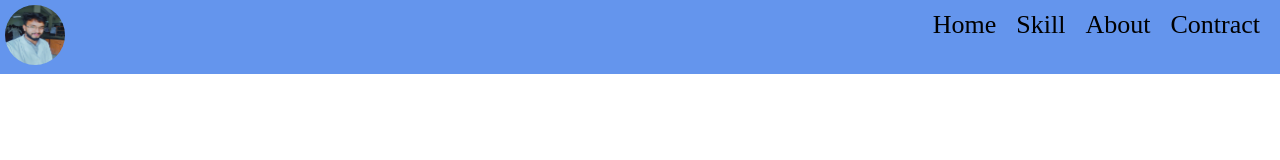
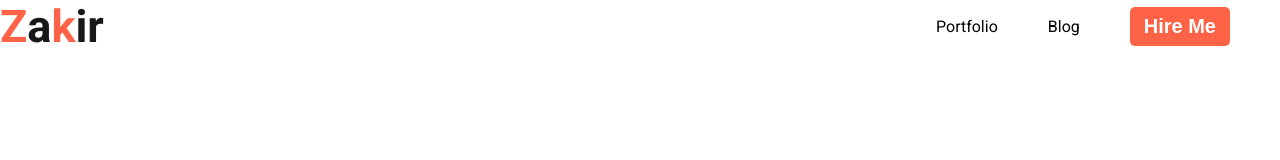
Before and after one commit to zakir-naik-abir/w.portfolio, a plain HTML site: page index.html in a window 1280 px wide. Drawn offline with Linux system fonts and the light colour scheme.

Commit message:
added nav

```diff
--- a/index.html
+++ b/index.html
@@ -3,23 +3,25 @@
 <head>
  <meta charset="UTF-8">
  <meta name="viewport" content="width=device-width, initial-scale=1.0">
+ <link rel="preconnect" href="https://fonts.googleapis.com">
+<link rel="preconnect" href="https://fonts.gstatic.com" crossorigin>
+<link href="https://fonts.googleapis.com/css2?family=Open+Sans:wght@400;700&family=Poppins:ital,wght@0,100;0,200;0,300;1,100;1,200;1,300&family=Roboto:wght@300;400;500;700&display=swap" rel="stylesheet">
  <link rel="stylesheet" href="style.css">
  <title>Portfolio</title>
 </head>
 <body>
  <!-- menu -->
  <header class="menu">
-  <div class="logo">
-   <img src="img/logo.jpg" alt="">
-  </div>
-  <div>
-   <ul>
-    <li><a href="#">Home</a></li>
-    <li><a href="#">Skill</a></li>
-    <li><a href="#">About</a></li>
-    <li><a href="#">Contract</a></li>
-   </ul>
-  </div>
+  <nav class="logo">
+    <h2 class="nav-title"><span class="text-primary">Z</span>a<span class="text-primary">k</span>ir</h2>
+    <ul>
+      <li><a href="#">Portfolio</a></li>
+      <li><a href="#">Blog</a></li>
+      <li><button class="btn-primary">Hire Me</button></li>
+     </ul>
+  </nav>
  </header>
+ <main></main>
+ <footer></footer>
 </body>
 </html>
--- a/style.css
+++ b/style.css
@@ -2,43 +2,59 @@
  margin: 0;
  padding: 0;
 }
+/* deffult css */
+.text-primary{
+  color: tomato;
+}
+
+.btn-primary{
+  border-radius: 5px;
+  padding: 8px 14px;
+  background: tomato;
+  color: white;
+  font-size: 20px;
+  font-weight: 700;
+  outline: none;
+  border: 0;
+}
+
 body{
  box-sizing: border-box;
  height: 100vh;
  width: 100%;
+ font-family: 'Open Sans', sans-serif;
+ font-family: 'Poppins', sans-serif;
+ font-family: 'Roboto', sans-serif;
 }
-.menu{
- display: flex;
- justify-content: space-between;
- background-color: cornflowerblue;
+/* -----------------nav-start----------------- */
+nav{
+  display: flex;
+  justify-content: space-between;
+  align-items: center;
+ }
+ .nav-title{
+   color: #181818;
+   font-size: 45px;
+   font-weight: 800;
+ }
+ nav > ul{
+  display: flex;
+  align-items: center;
+ }
+ nav li{
+  list-style: none;
+  margin-right: 50px;
+ }
+ nav a {
+  text-decoration: none;
+  color: black;
+ }
 
-}
-.logo{
- margin: 5px;
-}
-.logo img{
- height: 60px;
- width: 60px;
- border: none;
- border-radius: 50%;
-}
-ul{
- display: flex;
- margin-right: 10px;
- align-items: center;
- justify-content: center;
-}
-li{
- list-style: none;
- padding: 10px;
- font-size: 26px;
-}
-a{
- text-decoration: none;
- color: rgb(0, 0, 0);
- transition: .2s ease-in-out;
-}
-a:hover{
- color: blueviolet;
- transform: translate(5deg);
-}
+
+/* ----------------- nav-end----------------- */
+/* ----------------- -start----------------- */
+/* ----------------- -end----------------- */
+/* ----------------- -start----------------- */
+/* ----------------- -end----------------- */
+/* ----------------- -start----------------- */
+/* ----------------- -end----------------- */
```
